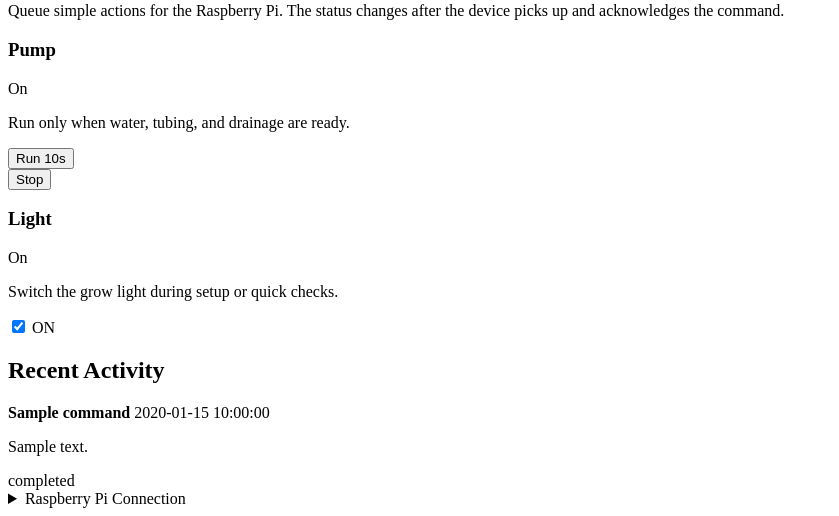
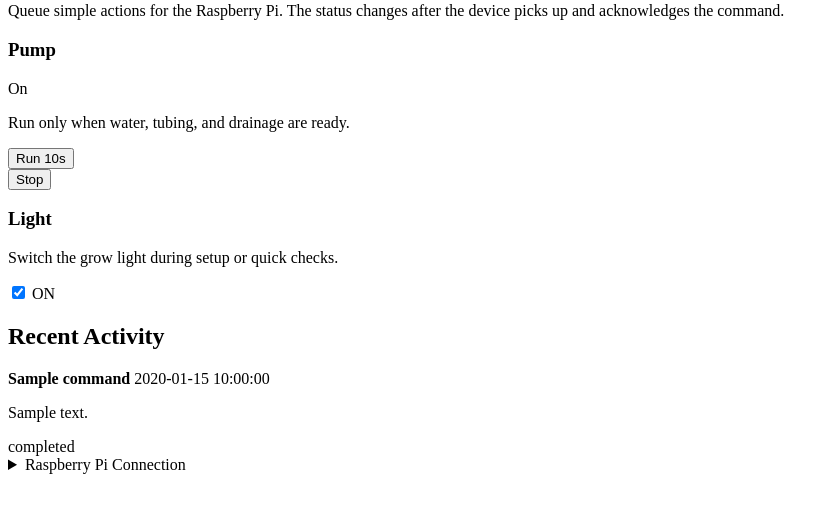
Before and after one commit to firedonkey/plantOS, a Flask app: template platform/app/web/templates/device_detail.html in a window 1280 px wide. Shown: the part 1479-1995 px from the top of the page, without its empty margins (0-839 px from the left). After the commit the page ends 1953 px from the top, so only its background shows below. Run offline with Flask 3, Linux system fonts and the light colour scheme; the template is opened without the code that fills it: most values are stand-ins (such as "Sample title", 1, 10 or a date in 2020).

Commit message:
Remove duplicate light status pill

```diff
--- a/platform/app/web/templates/device_detail.html
+++ b/platform/app/web/templates/device_detail.html
@@ -186,7 +186,6 @@
               {% set light_is_on = latest_reading and latest_reading.light_on %}
               <div class="control-group-heading">
                 <h3>Light</h3>
-                <span class="state-pill" data-field="light_state">{% if latest_reading and latest_reading.light_on is not none %}{% if latest_reading.light_on %}On{% else %}Off{% endif %}{% else %}Unknown{% endif %}</span>
               </div>
               <p>Switch the grow light during setup or quick checks.</p>
               <div class="command-actions">
```
